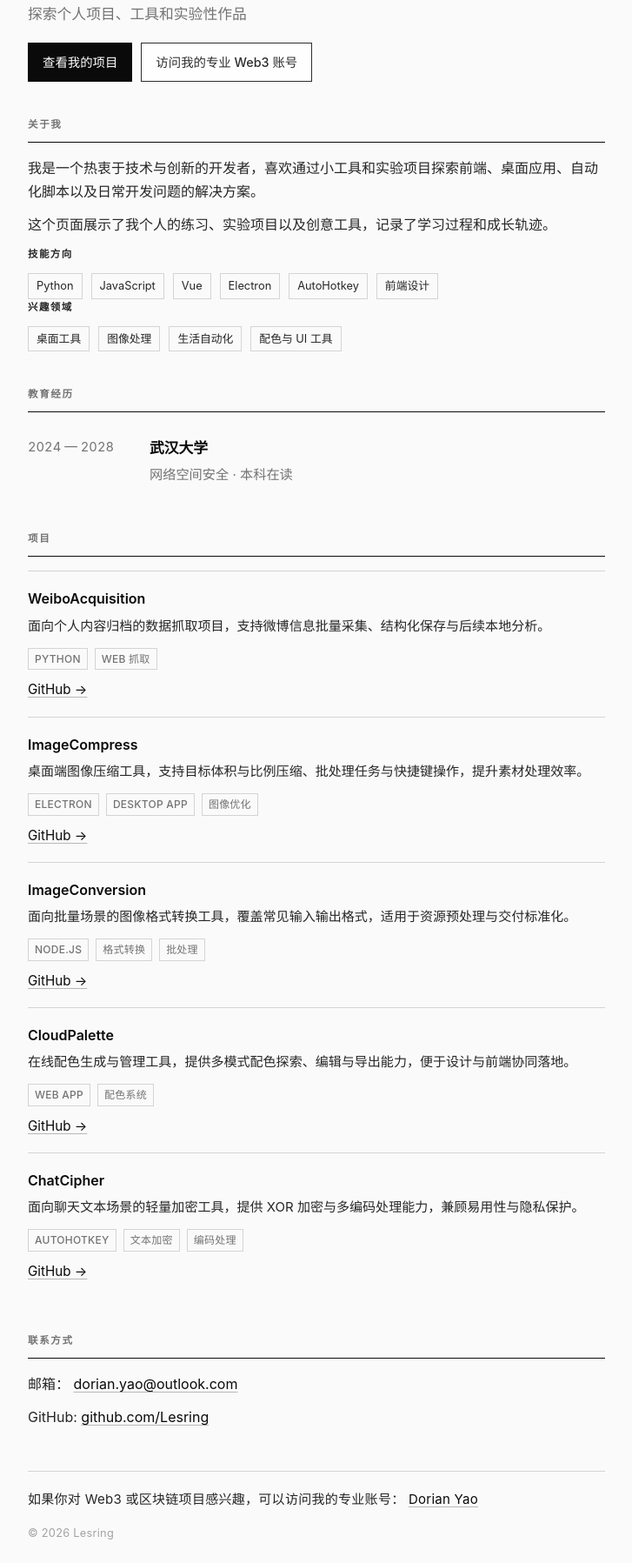
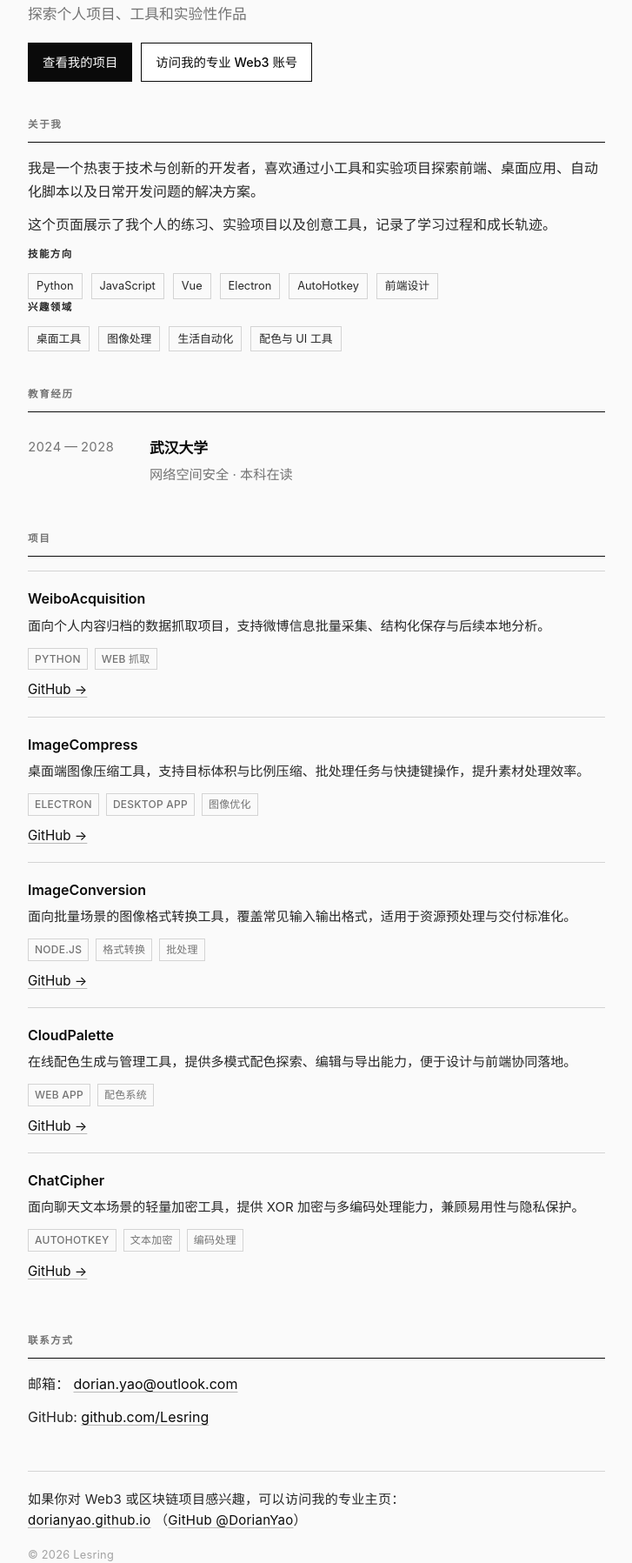
Before and after one commit to Lesring/lesring.github.io, a plain HTML site: page index.html in a window 1280 px wide. Shown: the part 108-1905 px from the top of the page at 87% size, without its empty margins (276-1003 px from the left). Drawn offline with Linux system fonts and the light colour scheme.

Commit message:
Link Web3 CTA and footer to dorianyao.github.io and DorianYao GitHub
Co-authored-by: Cursor <cursoragent@cursor.com>

```diff
--- a/index.html
+++ b/index.html
@@ -103,11 +103,6 @@
     .cta.cta--ghost:hover {
       background: rgba(0, 0, 0, 0.04);
     }
-    a.cta:not([href]) {
-      cursor: default;
-      opacity: 0.85;
-    }
-
     .about-label {
       font-size: 0.72rem;
       font-weight: 600;
@@ -130,7 +125,6 @@
       text-decoration-thickness: 1px;
       text-underline-offset: 3px;
       text-decoration-color: rgba(10, 10, 10, 0.28);
-      cursor: default;
     }
     .footer-cta a:hover {
       text-decoration-color: currentColor;
@@ -296,7 +290,7 @@
             <span class="locale-zh">查看我的项目</span>
             <span class="locale-en">View my projects</span>
           </a>
-          <a class="cta cta--ghost">
+          <a class="cta cta--ghost" href="https://dorianyao.github.io" target="_blank" rel="noopener noreferrer">
             <span class="locale-zh">访问我的专业 Web3 账号</span>
             <span class="locale-en">Visit my professional Web3 profile</span>
           </a>
@@ -493,12 +487,14 @@
     <footer>
       <p class="footer-cta">
         <span class="locale-zh">
-          如果你对 Web3 或区块链项目感兴趣，可以访问我的专业账号：
-          <a>Dorian Yao</a>
+          如果你对 Web3 或区块链项目感兴趣，可以访问我的专业主页：
+          <a href="https://dorianyao.github.io" target="_blank" rel="noopener noreferrer">dorianyao.github.io</a>
+          （<a href="https://github.com/DorianYao" target="_blank" rel="noopener noreferrer">GitHub @DorianYao</a>）
         </span>
         <span class="locale-en">
-          If you’re interested in Web3 or blockchain work, visit my professional profile:
-          <a>Dorian Yao</a>
+          If you’re interested in Web3 or blockchain work, visit
+          <a href="https://dorianyao.github.io" target="_blank" rel="noopener noreferrer">dorianyao.github.io</a>
+          (<a href="https://github.com/DorianYao" target="_blank" rel="noopener noreferrer">GitHub @DorianYao</a>)
         </span>
       </p>
       <p class="copyright">© 2026 Lesring</p>
```
